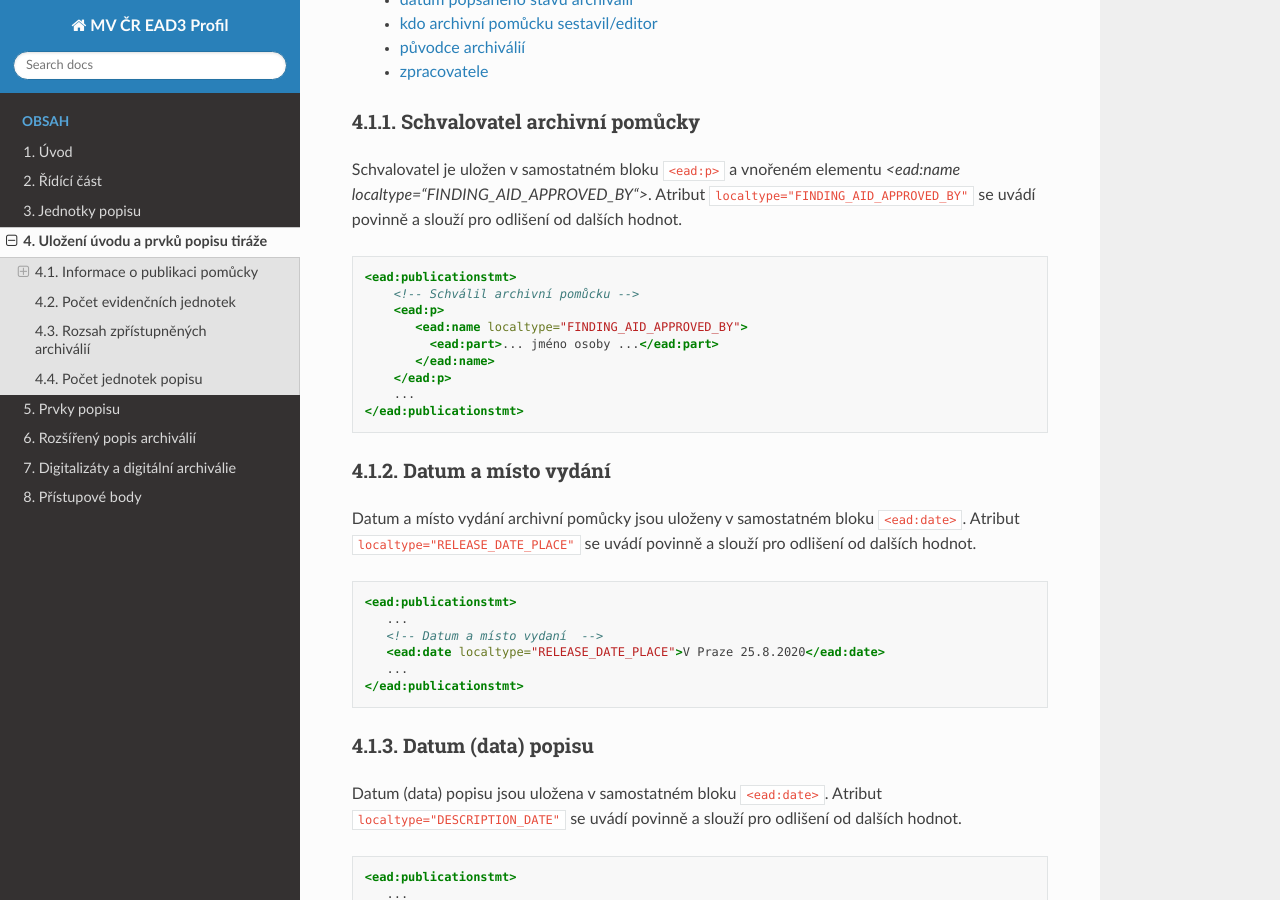
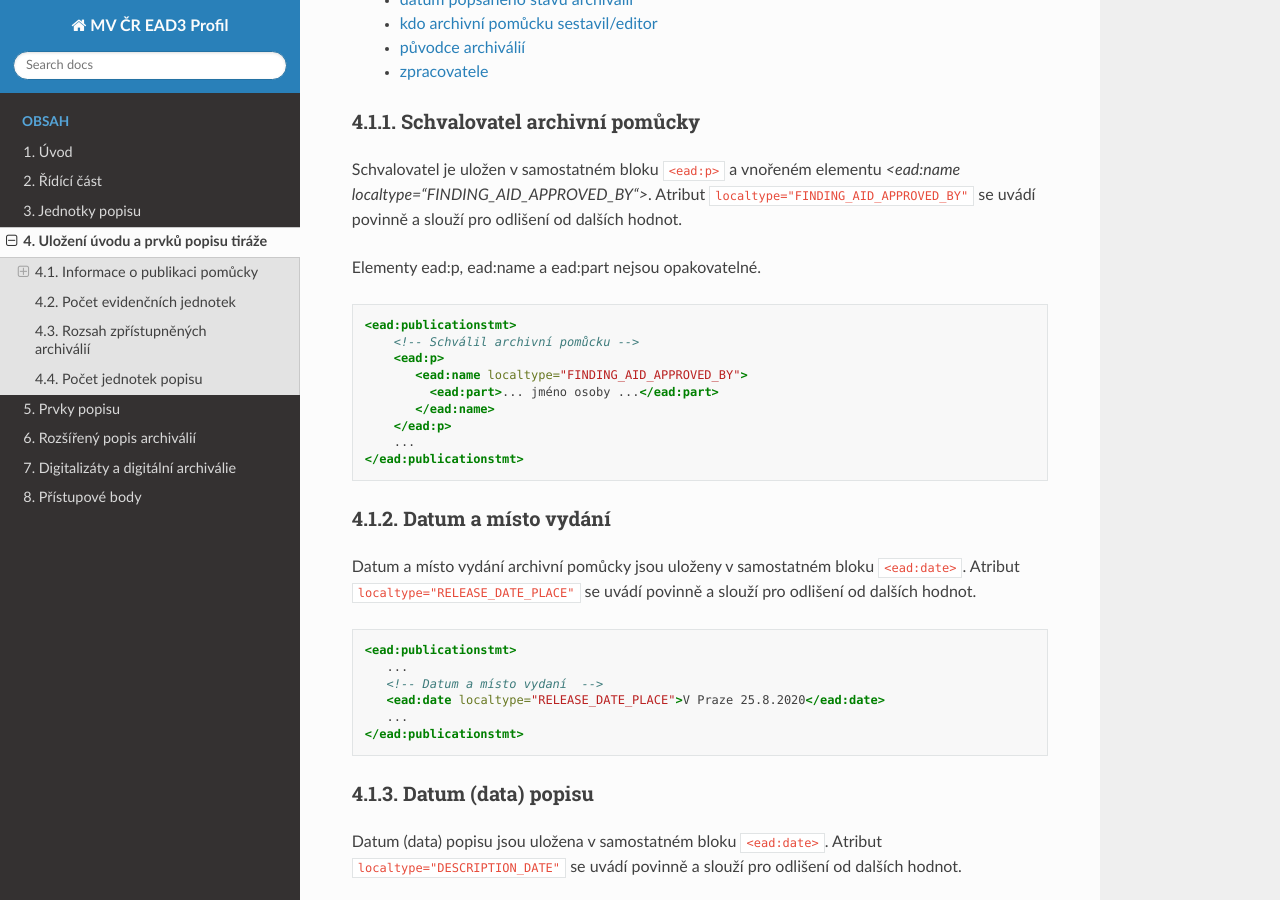
Before and after one commit to elzasw/ead3doc, a Sphinx documentation site: the page built from doc/source/uvod-pomucky.rst, in a window 1280 px wide and 900 px high, scrolled down 475 px. Built offline with Sphinx 7.4.7 and the Read the Docs theme 3.1.0, drawn with Linux system fonts in a browser that asks for light colours.

Commit message:
#13 Doplnit text u 4.1.1. Schvalovatel archivní pomůcky
"Elementy ead:p, ead:name a ead:part nejsou opakovatelné."

```diff
--- a/doc/source/uvod-pomucky.rst
+++ b/doc/source/uvod-pomucky.rst
@@ -32,6 +32,8 @@ Schvalovatel je uložen v samostatném bloku ``<ead:p>``
 a vnořeném elementu `<ead:name localtype="FINDING_AID_APPROVED_BY">`.
 Atribut ``localtype="FINDING_AID_APPROVED_BY"`` se uvádí povinně a slouží
 pro odlišení od dalších hodnot.
+
+Elementy ead:p, ead:name a ead:part nejsou opakovatelné.
 
 .. code-block:: xml
 
```
